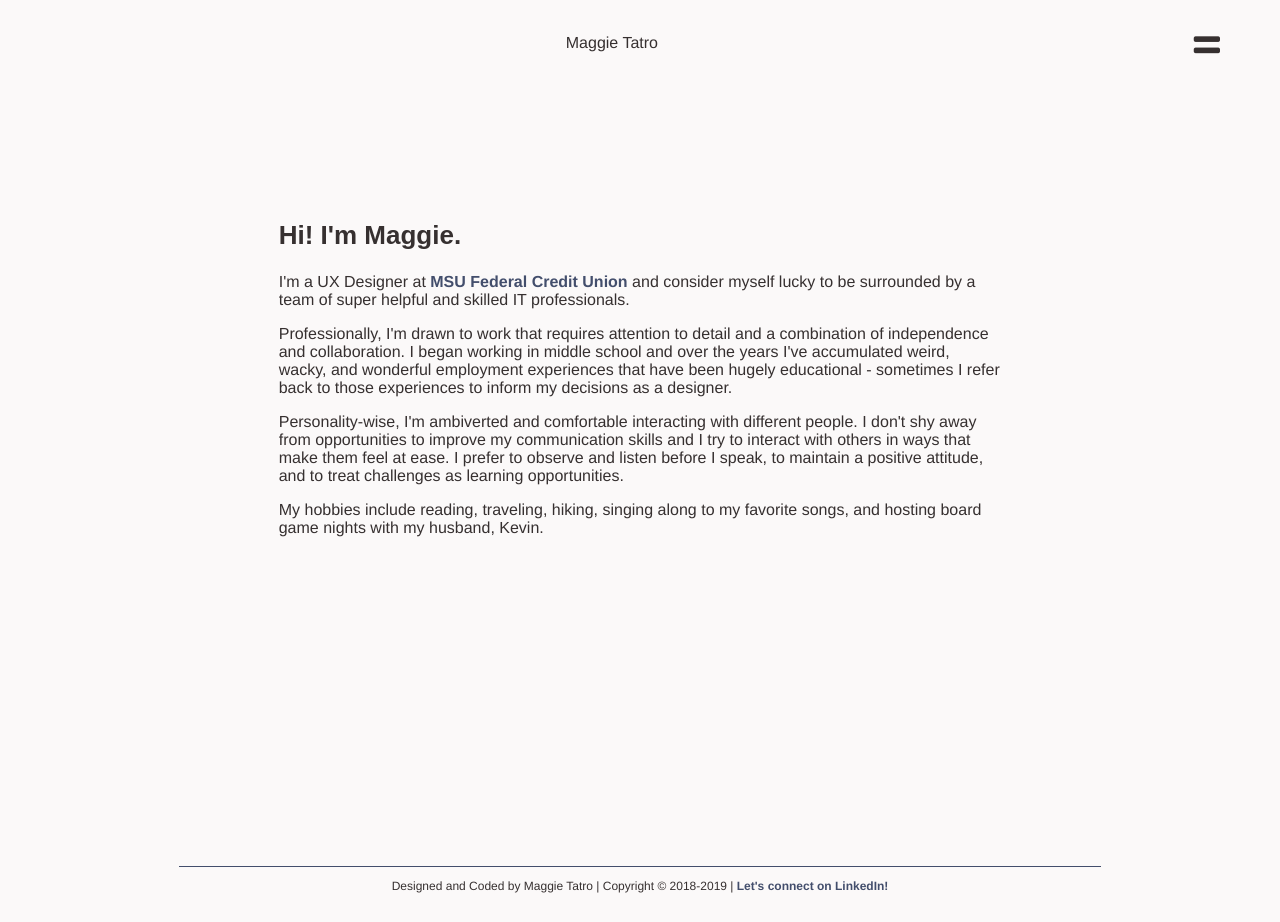
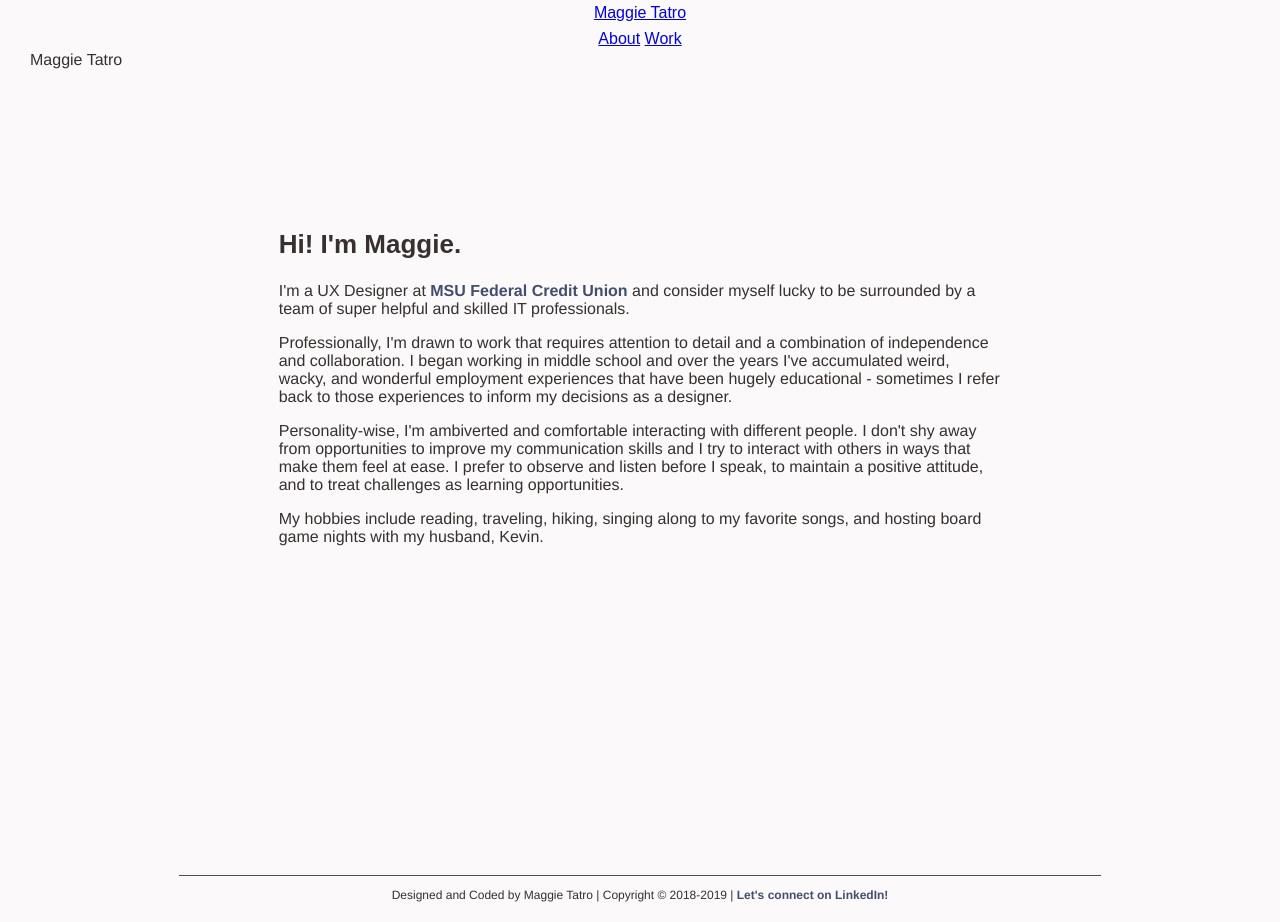
Before and after one commit to maggietatro/website, a plain HTML site: page about.html in a window 1280 px wide. Drawn offline with nearby package versions, Linux system fonts and the light colour scheme.

Commit message:
Update about.html

```diff
--- a/about.html
+++ b/about.html
@@ -10,12 +10,13 @@
 </head>
 <body>
 
-  <header>
-  <div class="iconContainer">
-    <a href="javascript:void(0);" class="icon" onclick="showHideMenu()">
-      <i class="fas fa-equals" aria-hidden="true"></i>
-    </a>
-  </div>
+ <header>
+    <a href="portfolio.html" class="logo">Maggie Tatro</a>
+    <nav class="header-right">
+      <a href="about.html">About</a>
+      <a href="portfolio.html">Work</a>
+    </nav>
+  </header>
 
         <div id="hamburgerContainer" class="hamburgerContainer">
 
```
